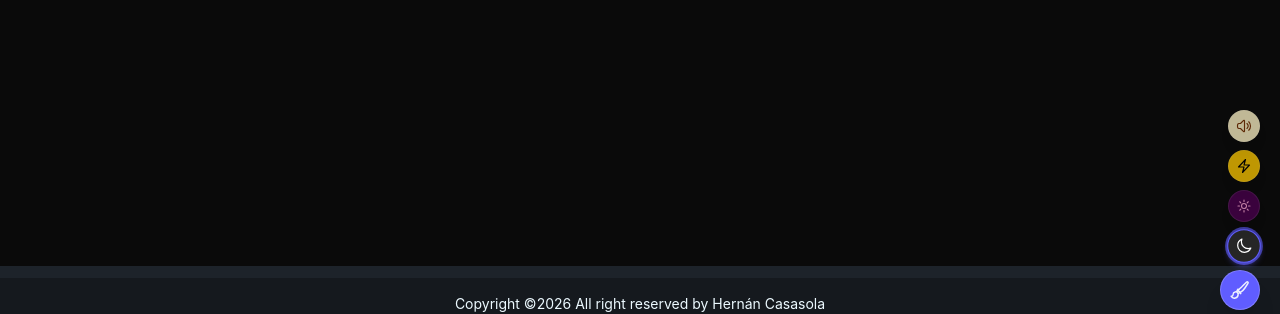
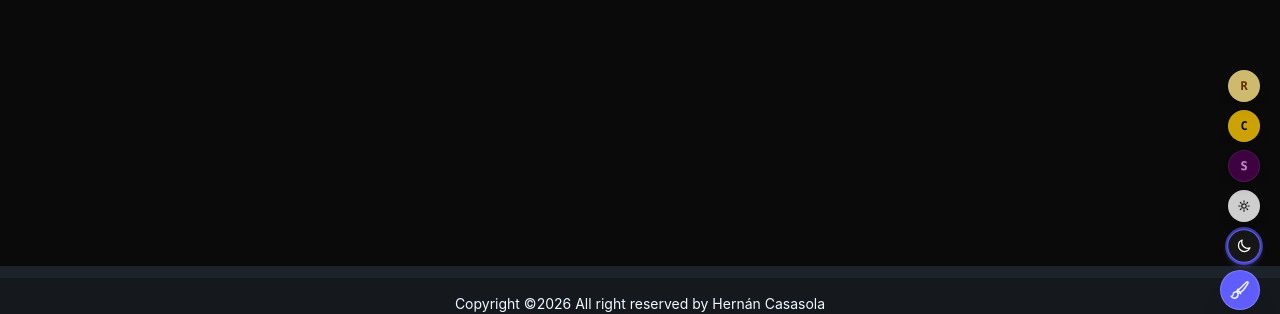
Before and after one commit to GuidoMaxier/music-app, a React (Vite) app: page / in a window 1280 px wide. Both pictures are taken after a click on the button 1240 px from the left and 760 px from the top of the page. Shown: the part 470-784 px from the top of the page. Built offline with nearby package versions, Linux system fonts and the light colour scheme; no server answers.

Commit message:
style: minimalist theme buttons with initials and light/dark icons

```diff
--- a/src/components/ui/SpeedDialFAB.jsx
+++ b/src/components/ui/SpeedDialFAB.jsx
@@ -15,43 +15,42 @@ import { useState, useEffect } from 'react'
 const THEMES = [
   {
     name: 'dark',
-    label: 'Dark Mode',
-    icon: (
-      <svg xmlns="http://www.w3.org/2000/svg" className="size-4" fill="none" viewBox="0 0 24 24" strokeWidth="1.7" stroke="currentColor">
+    label: 'Dark',
+    letter: (
+      <svg xmlns="http://www.w3.org/2000/svg" className="size-3.5" fill="none" viewBox="0 0 24 24" strokeWidth="2" stroke="currentColor">
         <path strokeLinecap="round" strokeLinejoin="round" d="M21.752 15.002A9.718 9.718 0 0118 15.75c-5.385 0-9.75-4.365-9.75-9.75 0-1.33.266-2.597.748-3.752A9.753 9.753 0 003 11.25C3 16.635 7.365 21 12.75 21a9.753 9.753 0 009.002-5.998z" />
       </svg>
     ),
-    btnClass: 'bg-neutral-800 text-white hover:bg-neutral-700',
+    btnClass: 'bg-neutral-900 text-white hover:bg-neutral-800',
+  },
+  {
+    name: 'light',
+    label: 'Light',
+    letter: (
+      <svg xmlns="http://www.w3.org/2000/svg" className="size-3.5" fill="none" viewBox="0 0 24 24" strokeWidth="2" stroke="currentColor">
+        <path strokeLinecap="round" strokeLinejoin="round" d="M12 3v2.25m6.364.386l-1.591 1.591M21 12h-2.25m-.386 6.364l-1.591-1.591M12 18.75V21m-4.773-4.227l-1.591 1.591M5.25 12H3m4.227-4.773L5.636 5.636M15.75 12a3.75 3.75 0 11-7.5 0 3.75 3.75 0 017.5 0z" />
+      </svg>
+    ),
+    btnClass: 'bg-white text-neutral-900 hover:bg-neutral-100',
   },
   {
     name: 'synthwave',
     label: 'Synthwave',
-    icon: (
-      <svg xmlns="http://www.w3.org/2000/svg" className="size-4" fill="none" viewBox="0 0 24 24" strokeWidth="1.7" stroke="currentColor">
-        <path strokeLinecap="round" strokeLinejoin="round" d="M12 3v2.25m6.364.386l-1.591 1.591M21 12h-2.25m-.386 6.364l-1.591-1.591M12 18.75V21m-4.773-4.227l-1.591 1.591M5.25 12H3m4.227-4.773L5.636 5.636M15.75 12a3.75 3.75 0 11-7.5 0 3.75 3.75 0 017.5 0z" />
-      </svg>
-    ),
-    btnClass: 'bg-fuchsia-950 text-pink-300 hover:bg-fuchsia-900',
+    letter: 'S',
+    btnClass: 'bg-fuchsia-950 text-fuchsia-300 hover:bg-fuchsia-900 font-bold',
   },
   {
     name: 'cyberpunk',
     label: 'Cyberpunk',
-    icon: (
-      <svg xmlns="http://www.w3.org/2000/svg" className="size-4" fill="none" viewBox="0 0 24 24" strokeWidth="1.7" stroke="currentColor">
-        <path strokeLinecap="round" strokeLinejoin="round" d="M3.75 13.5l10.5-11.25L12 10.5h8.25L9.75 21.75 12 13.5H3.75z" />
-      </svg>
-    ),
-    btnClass: 'bg-yellow-400 text-black hover:bg-yellow-300',
+    letter: 'C',
+    btnClass: 'bg-yellow-400 text-neutral-950 hover:bg-yellow-300 font-extrabold',
   },
   {
     name: 'retro',
     label: 'Retro',
-    icon: (
-      <svg xmlns="http://www.w3.org/2000/svg" className="size-4" fill="none" viewBox="0 0 24 24" strokeWidth="1.7" stroke="currentColor">
-        <path strokeLinecap="round" strokeLinejoin="round" d="M19.114 5.636a9 9 0 010 12.728M16.463 8.288a5.25 5.25 0 010 7.424M6.75 8.25l4.72-4.72a.75.75 0 011.28.53v15.88a.75.75 0 01-1.28.53l-4.72-4.72H4.51c-.88 0-1.704-.507-1.938-1.354A9.01 9.01 0 012.25 12c0-.83.112-1.633.322-2.396C2.806 8.757 3.63 8.25 4.51 8.25H6.75z" />
-      </svg>
-    ),
-    btnClass: 'bg-amber-100 text-amber-900 hover:bg-amber-200',
+    labelColor: 'text-amber-900',
+    letter: 'R',
+    btnClass: 'bg-amber-200 text-amber-900 hover:bg-amber-300 font-bold',
   },
 ]
 
@@ -112,14 +111,14 @@ export default function SpeedDialFAB() {
             <button
               type="button"
               onClick={() => handleSelectTheme(theme.name)}
-              className={`btn btn-sm btn-circle shadow-lg transition-all border ${
+              className={`btn btn-sm btn-circle shadow-lg transition-all border text-xs font-mono ${
                 isSelected
                   ? 'border-primary shadow-primary/40 shadow-md scale-105 opacity-100 ring-2 ring-primary/60'
-                  : 'border-white/10 opacity-75 hover:opacity-100 hover:scale-105'
+                  : 'border-white/10 opacity-80 hover:opacity-100 hover:scale-105'
               } ${theme.btnClass}`}
               aria-label={theme.label}
             >
-              {theme.icon}
+              {theme.letter}
             </button>
           </div>
         )
```
